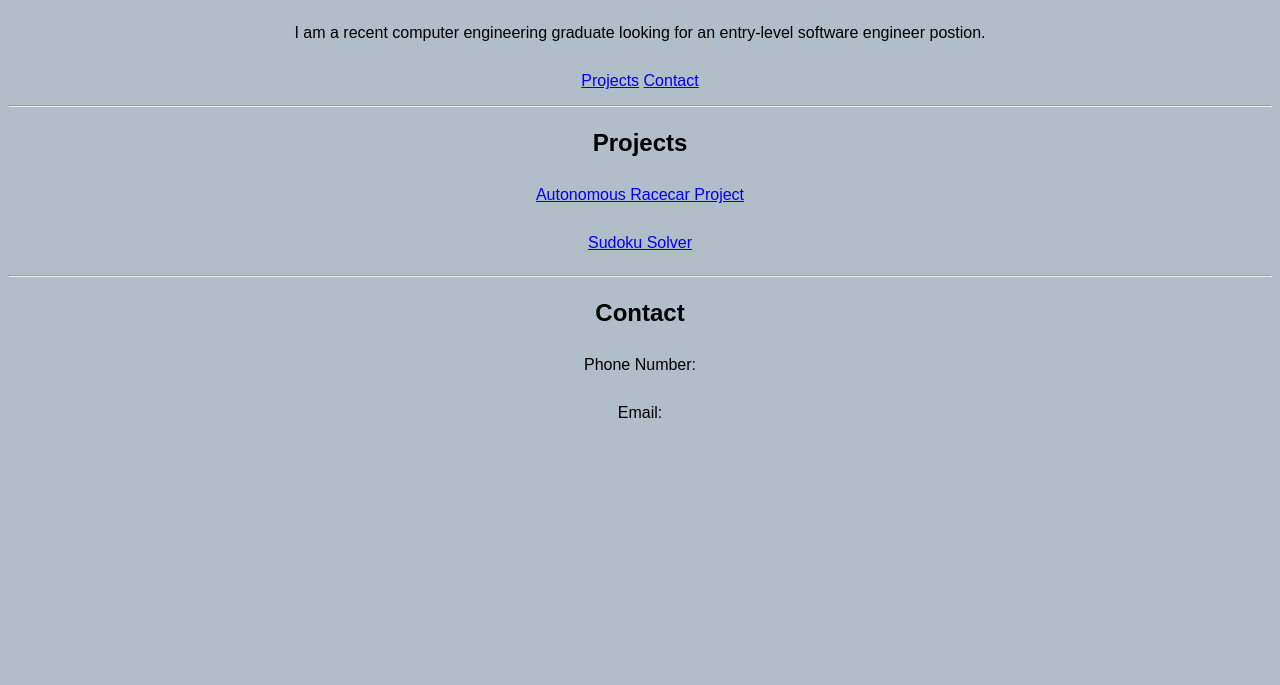
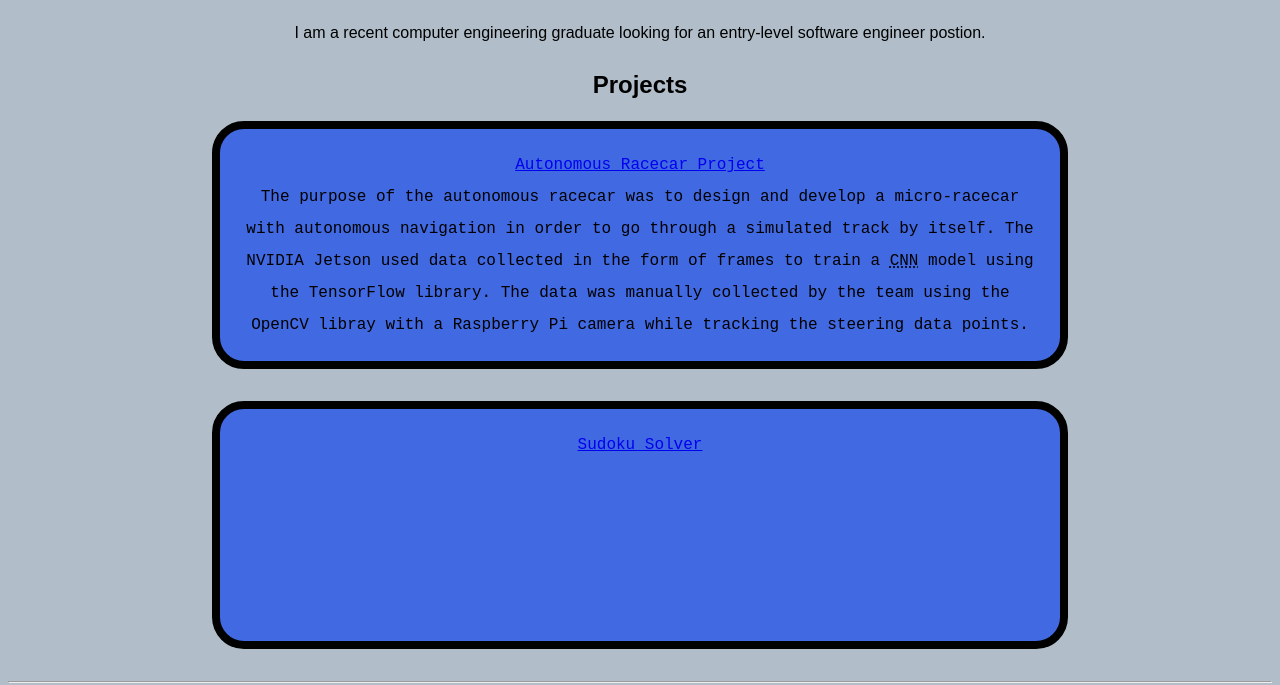
Before and after one commit to asavv19/asavv19.github.io, a plain HTML site: page index.html in a window 1280 px wide. Shown: the part 116-801 px from the top of the page. Drawn offline with Linux system fonts and the light colour scheme.

Commit message:
Began styling the project section

```diff
--- a/css/default.css
+++ b/css/default.css
@@ -6,3 +6,19 @@ body{
     font-family: sans-serif;
     line-height: 2.0em;
 }
+
+.projects_styling{
+    margin: auto;
+    margin-bottom: 2em;
+    width: 50%;
+
+    background-color: royalblue;
+
+    border-radius: 2em;
+    border: 0.5em solid black;
+    padding: 1.25em;
+    width: 50em;
+    height: 12em;
+
+    font-family: 'Courier New', Courier, monospace;
+}
--- a/index.html
+++ b/index.html
@@ -7,14 +7,19 @@
     <body>
         <h1>Anthony Savvides</h1>
         <p>I am a recent computer engineering graduate looking for an entry-level software engineer postion.</p>
+        <!--
         <nav>
             <a href="#projects">Projects</a>
             <a href="#contact">Contact</a>
         </nav>
-        <hr>
+        -->
         <h2 id="projects">Projects</h2>
-        <p><a href="racecar.html">Autonomous Racecar Project</a></p>
-        <p><a href="racecar.html">Sudoku Solver</a></p>
+        <p class="projects_styling"><a href="racecar.html">Autonomous Racecar Project</a><br>
+            The purpose of the autonomous racecar was to design and develop a micro-racecar with
+            autonomous navigation in order to go through a simulated track by itself. The NVIDIA Jetson used data
+            collected in the form of frames to train a <acronym title="Convolutional Neural Network">CNN</acronym> model using the TensorFlow library.
+            The data was manually collected by the team using the OpenCV libray with a Raspberry Pi camera while tracking the steering data points.</p>
+        <p class="projects_styling"><a href="racecar.html">Sudoku Solver</a></p>
         <hr>
         <h2 id="contact">Contact</h2>
         <p>Phone Number:</p>
```
